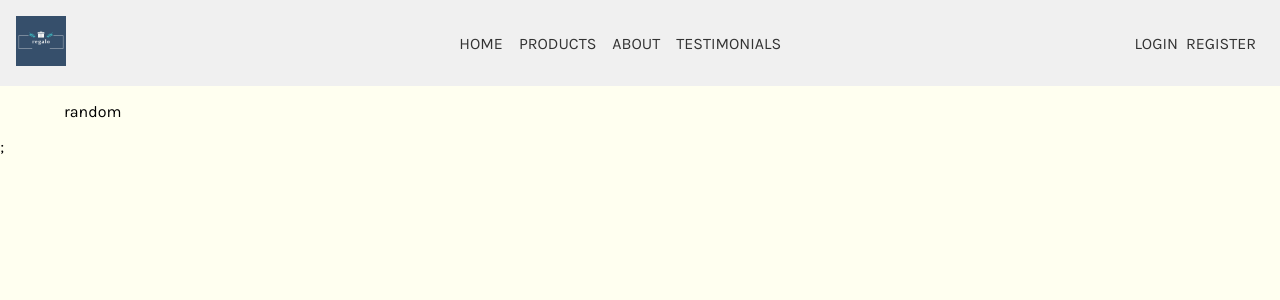
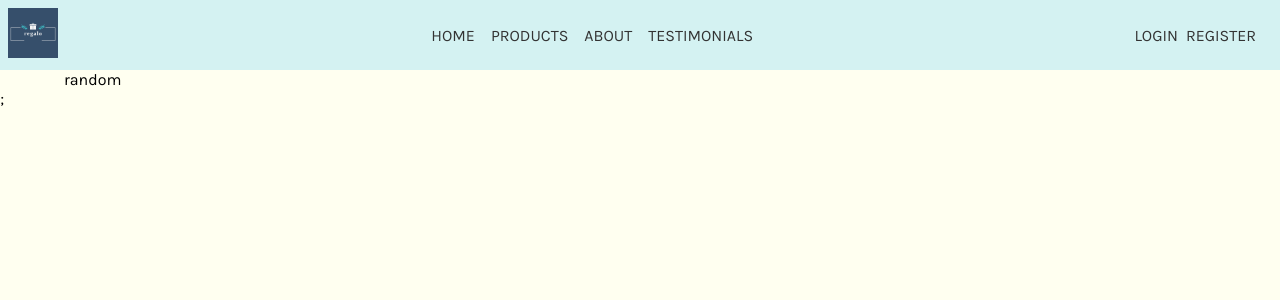
Before and after one commit to MilanJulinac42/gb-client, a Next.js app: page / in a window 1280 px wide. Shown: the top 300 px of the page. Built offline with nearby package versions, Linux system fonts and the light colour scheme.

Commit message:
gb-72 done with header

```diff
--- a/components/logo/Logo.module.scss
+++ b/components/logo/Logo.module.scss
@@ -0,0 +1,15 @@
+@import "../../styles/mixins.scss";
+
+// .banner {
+// 	display: block;
+// 	@include breakpoint("medium") {
+// 		display: none;
+// 	}
+// }
+
+// .logo {
+// 	display: none;
+// 	@include breakpoint("medium") {
+// 		display: block;
+// 	}
+// }
--- a/components/logo/Logo.tsx
+++ b/components/logo/Logo.tsx
@@ -1,10 +1,24 @@
 import React from "react";
 import Image from "next/image";
+import styles from "./Logo.module.scss";
 
 const Logo: React.FC = () => {
 	return (
-		<div className="logo">
-			<Image src="/logo.png" width={50} height={50} alt="Logo" />
+		<div>
+			{/* <Image
+				className={styles.banner}
+				width={800}
+				height={300}
+				src="/banner.png"
+				alt="Logo"
+			/> */}
+			<Image
+				className={styles.logo}
+				src="/logo.png"
+				width={50}
+				height={50}
+				alt="Logo"
+			/>
 		</div>
 	);
 };
--- a/layout/header/Header.module.scss
+++ b/layout/header/Header.module.scss
@@ -1,31 +1,46 @@
-/* Header.module.scss */
+@import "../../styles/variables.scss";
+@import "../../styles/mixins.scss";
 
 .header {
 	display: flex;
-	align-items: center;
-	justify-content: space-between;
-	padding: 16px;
-	background-color: #f0f0f0;
+	flex-direction: column;
+	color: $text-color;
+	background-color: $primary-color;
+	background-color: $secondary-coral-color;
+	background-color: $secondary-yellow-color;
+	background-color: $secondary-gray-color;
+	background-color: $logo-color;
+	background-color: $background-pale-green-color;
 	text-transform: uppercase;
 
-	&__logo {
-		img {
-			max-height: 40px;
-		}
+	@include breakpoint("medium") {
+		flex-direction: row;
+		align-items: center;
+		justify-content: space-between;
+		padding: 8px;
 	}
 
 	&__navigation {
 		ul {
 			list-style: none;
 			display: flex;
+			flex-direction: column;
+			padding: 8px;
+
+			@include breakpoint("medium") {
+				flex-direction: row;
+			}
+
 			li {
-				margin-left: 16px;
+				@include breakpoint("medium") {
+					margin-left: 16px;
+				}
+
 				&:first-child {
 					margin-left: 0;
 				}
 				a {
 					text-decoration: none;
-					color: #333;
 					&:hover {
 						color: #007bff;
 					}
@@ -35,10 +50,10 @@
 	}
 
 	&__auth {
+		padding: 8px;
 		a {
 			text-decoration: none;
 			margin-right: 8px;
-			color: #333;
 			&:hover {
 				color: #007bff;
 			}
--- a/layout/header/Header.tsx
+++ b/layout/header/Header.tsx
@@ -1,7 +1,6 @@
 import Link from "next/link";
 import Logo from "../../components/logo/Logo";
 import styles from "./Header.module.scss";
-import { zilla } from "../../pages/_app";
 
 const Header: React.FC = () => {
 	return (
--- a/styles/globals.scss
+++ b/styles/globals.scss
@@ -16,4 +16,6 @@ a {
 
 * {
 	box-sizing: border-box;
+	padding: 0;
+	margin: 0;
 }
```
Also changed, not shown: public/banner.png (added).
